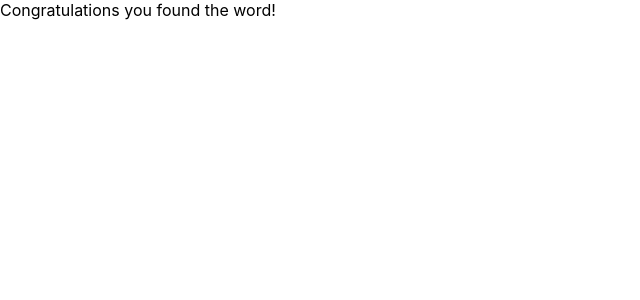
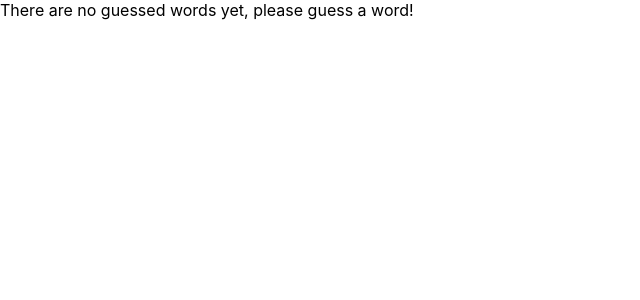
Before and after one commit to scanf6/intotest, a React (Create React App) app: page / in a window 1280 px wide. Shown: the top 300 px of the page, without its empty margins (0-640 px from the left). Built offline with nearby package versions, Linux system fonts and the light colour scheme.

Commit message:
Added GuessedWords Component and its tests

```diff
--- a/src/App.js
+++ b/src/App.js
@@ -1,5 +1,6 @@
 import React, { Component } from 'react';
 import Congrats from "./components/Congrats";
+import GuessedWords from "./components/GuessedWords";
 
 class App extends Component {
   constructor(props) {
@@ -9,7 +10,8 @@ class App extends Component {
   render() {
     return (
       <div data-test='jotto-app'>
-        <Congrats success={true}/>
+        <Congrats success={false}/>
+        <GuessedWords guessedWords={[]}/>
       </div>
     );
   }
--- /dev/null
+++ b/src/components/GuessedWords/index.js
@@ -0,0 +1,33 @@
+import React, { Component } from 'react';
+import PropTypes from "prop-types";
+
+class GuessedWords extends Component {
+    constructor(props) {
+        super(props);
+    }
+
+    render() {
+        const { guessedWords } = this.props;
+
+        return (<div data-test='guessedwords-component'>
+            { guessedWords.length === 0 &&
+            (<div data-test='instructions'>There are no guessed words yet, please guess a word!</div>)
+            }
+
+            { guessedWords.length > 0 &&
+            (<div data-test='guessed-words'>
+                {guessedWords.map((guessedWord, index) => (<div data-test='guessed-word' key={index}>{guessedWord.word} with {guessedWord.numberMatch} matches</div>))}
+            </div>)
+            }
+        </div>)
+    }
+}
+
+GuessedWords.propTypes = {
+    guessedWords: PropTypes.arrayOf(PropTypes.shape({
+        word: PropTypes.string.isRequired,
+        numberMatch: PropTypes.number.isRequired,
+    })).isRequired
+}
+
+export default GuessedWords;
```
Also changed, not shown: 1 other file (tests, documents, lock files or other folders).
